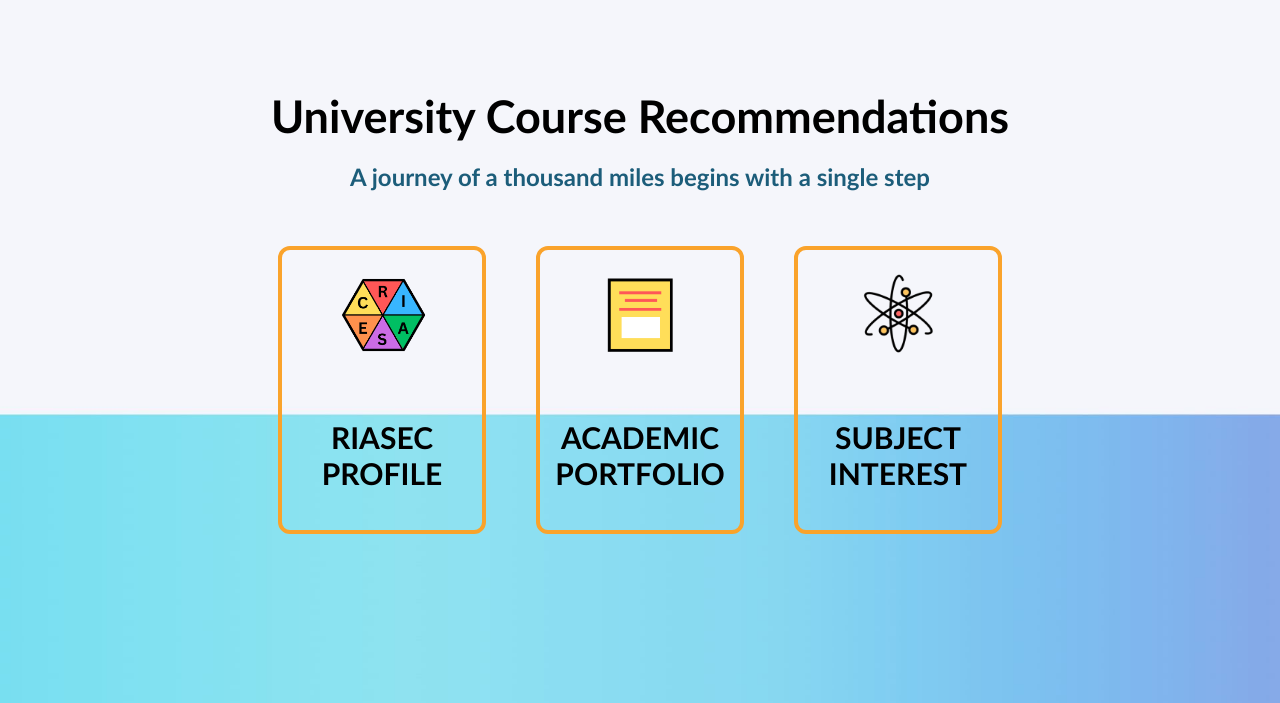
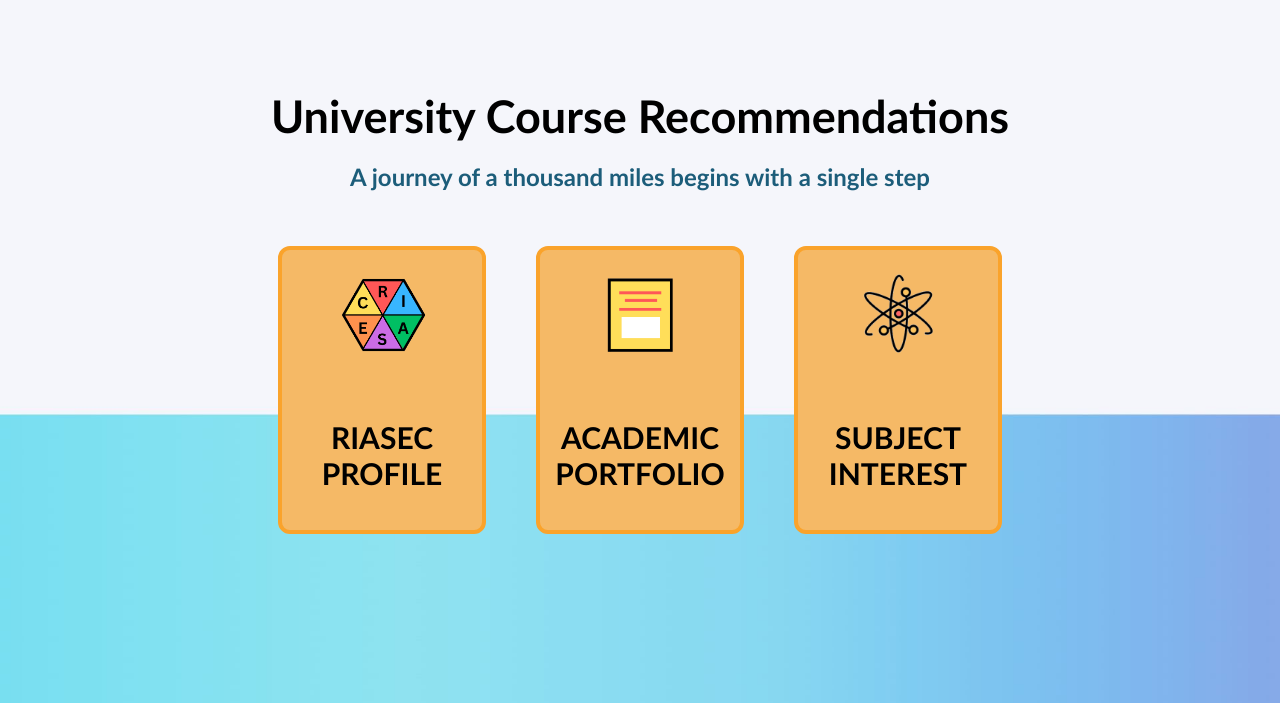
Before and after one commit to GordonChen19/FindMyCollege, a Flask app: page / in a window 1280 px wide. Shown: the part 97-800 px from the top of the page. Run offline with Flask 3, Linux system fonts and the light colour scheme; a user stored in the database is signed in; some libraries are stand-ins or nearby versions.

Commit message:
Changed authenticated home page

```diff
--- a/Website/static/css/main.css
+++ b/Website/static/css/main.css
@@ -203,6 +203,7 @@
 .home-box{
     border: 4px solid #faa32b;
     border-radius: 12px;
+    background-color: #f5b966;
     height: 280px;
     width: 200px;
     margin: 25px;
--- a/Website/views.py
+++ b/Website/views.py
@@ -19,7 +19,6 @@ views = Blueprint('views', __name__)
 
 @views.route('/', methods=['GET', 'POST'])
 def home():
-
     return render_template("home.html", user=current_user)
 
 
```
Also changed, not shown: instance/database.db.
